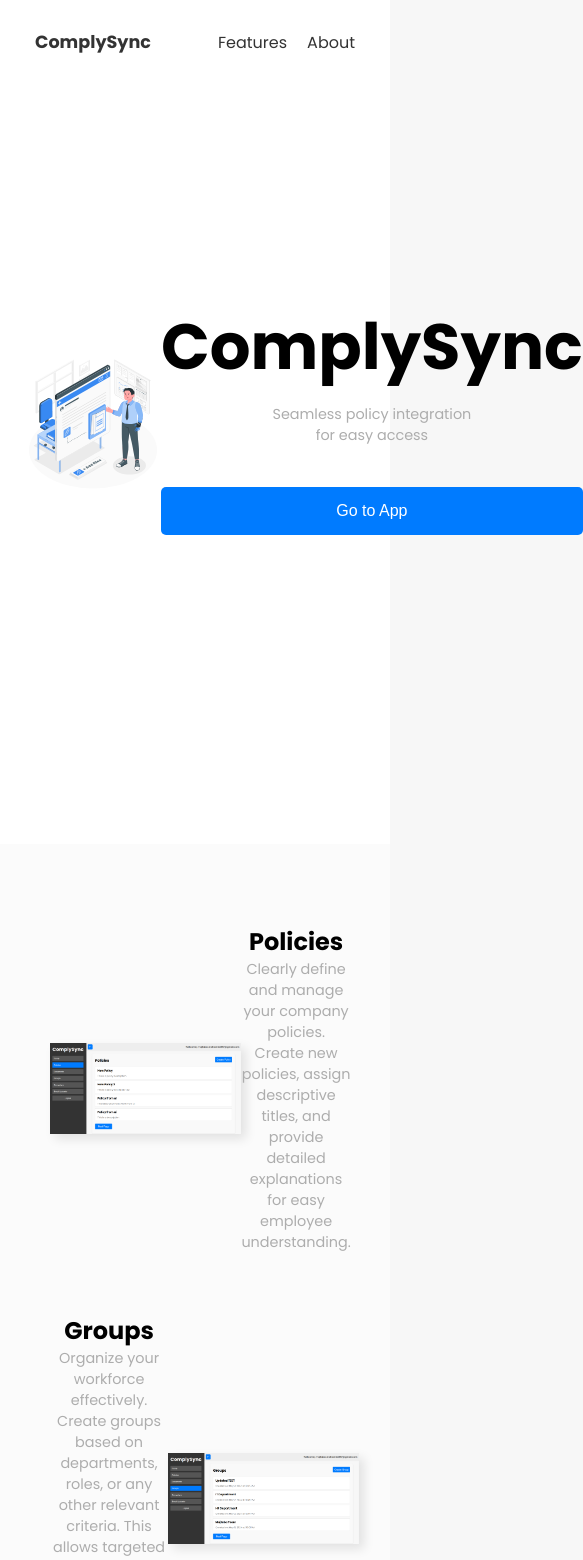
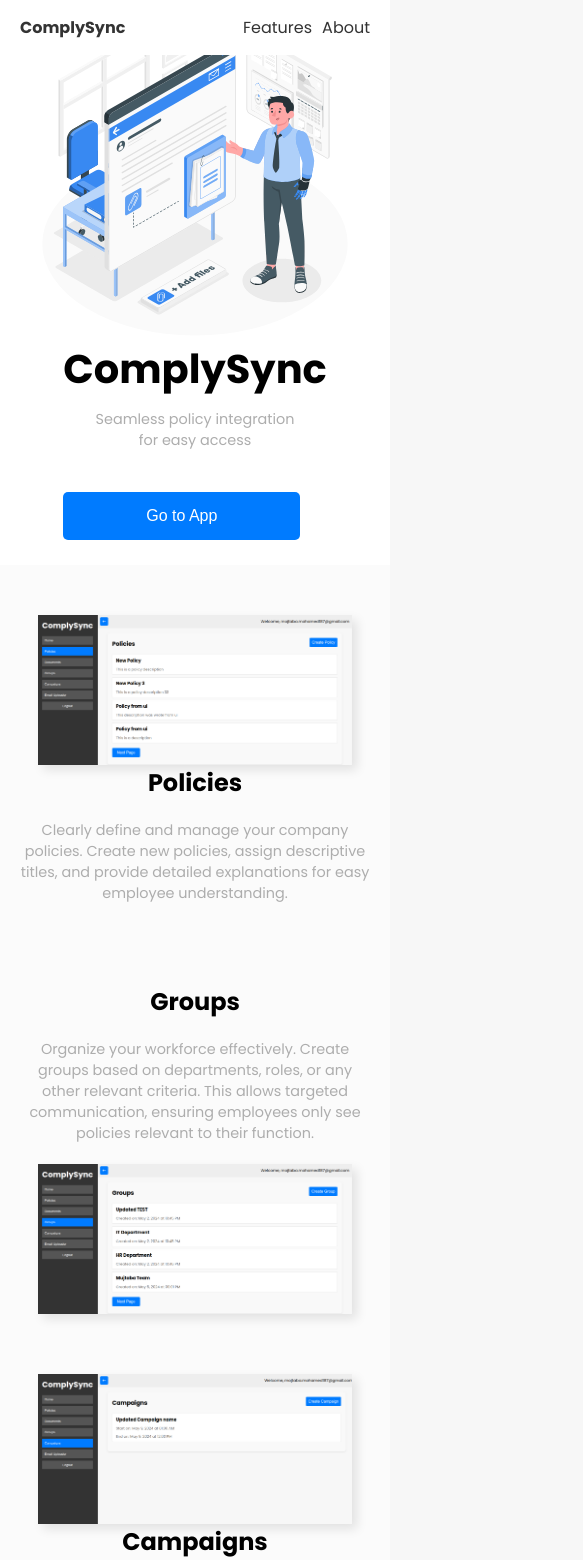
Before and after one commit to Abdurahman-hassan/ComplySync, a React (Create React App) app in the folder frontend/: page / in a window 390 px wide. Shown: the top 1560 px of the page, 583 px wide, since content can reach past the window. Built offline with nearby package versions, Linux system fonts and the light colour scheme.

Commit message:
fix styles

```diff
--- a/frontend/src/App.css
+++ b/frontend/src/App.css
@@ -139,12 +139,18 @@
 }
 
 .navbar .back-btn {
+  border-radius: 5px;
   margin: 0;
-  padding: 5px;
+  padding: 10px;
   border: none;
   background-color: var(--main-blue);
   color: #fff;
   cursor: pointer;
+  transition: background-color 0.3s ease;
+}
+
+.navbar .back-btn:hover {
+  background-color: var(--main-dark-blue);
 }
 
 .home {
--- a/frontend/src/styles/LandingPage.css
+++ b/frontend/src/styles/LandingPage.css
@@ -1,7 +1,3 @@
-/* .landing-page {
-    font-family: Arial, sans-serif;
-
-} */
 
 a {
     text-decoration: none;
@@ -98,7 +94,7 @@
 }
 
 .feature img {
-    max-width: 66%;
+    max-width: 60%;
     height: auto;
     box-shadow: 5px 5px 10px rgba(0, 0, 0, 0.1);
 }
@@ -106,6 +102,8 @@
 .feature-description p {
     font-size: 0.9rem;
     color: #adadad;
+    width: 80%;
+    margin: auto;
 }
 
 .about {
@@ -117,7 +115,7 @@
 }
 
 .about p {
-    font-size: 1.3rem;
+    font-size: 1.1rem;
     color: #adadad;
     width: 80vw;
     margin: 50px 0px 40px;
@@ -161,3 +159,101 @@
 /* .team-member a:not(:last-child) {
     margin-bottom: 10px;
 } */
+
+
+/************** Media Queries  ***************/
+
+/* Existing styles */
+
+/* Media query for tablets and smaller devices */
+@media (max-width: 768px) {
+    .navigation {
+        height: auto;
+        padding: 15px;
+    }
+
+    .navigation .logo {
+        font-size: 1rem;
+    }
+
+    .navigation a {
+        margin: 0 5px;
+    }
+
+    .header {
+        flex-direction: column;
+        text-align: center;
+        height: auto;
+        padding: 15px;
+    }
+
+    .project-description h1 {
+        font-size: 3rem;
+    }
+
+    .cover-image {
+        max-width: 70%;
+    }
+
+    .btn-deployed-app {
+        width: 80%;
+    }
+
+    .features {
+        padding: 20px;
+    }
+
+    .feature {
+        flex-direction: column;
+        text-align: center;
+    }
+
+    .feature img {
+        max-width: 80%;
+    }
+
+    .feature-description p {
+        width: 100%;
+        margin: 20px auto;
+    }
+
+    .about {
+        padding: 20px;
+    }
+
+    .about p {
+        width: 90vw;
+        margin: 30px 0;
+    }
+
+    .team-member {
+        margin: 10px auto;
+    }
+
+    .fa-brands {
+        margin-right: 3px;
+    }
+}
+
+/* Media query for mobile devices */
+@media (max-width: 480px) {
+    .project-description h1 {
+        font-size: 2.5rem;
+    }
+
+    .cover-image {
+        max-width: 90%;
+    }
+
+    .btn-deployed-app {
+        width: 90%;
+    }
+
+    .feature img {
+        max-width: 90%;
+    }
+
+    .about p {
+        width: 95vw;
+    }
+}
```
